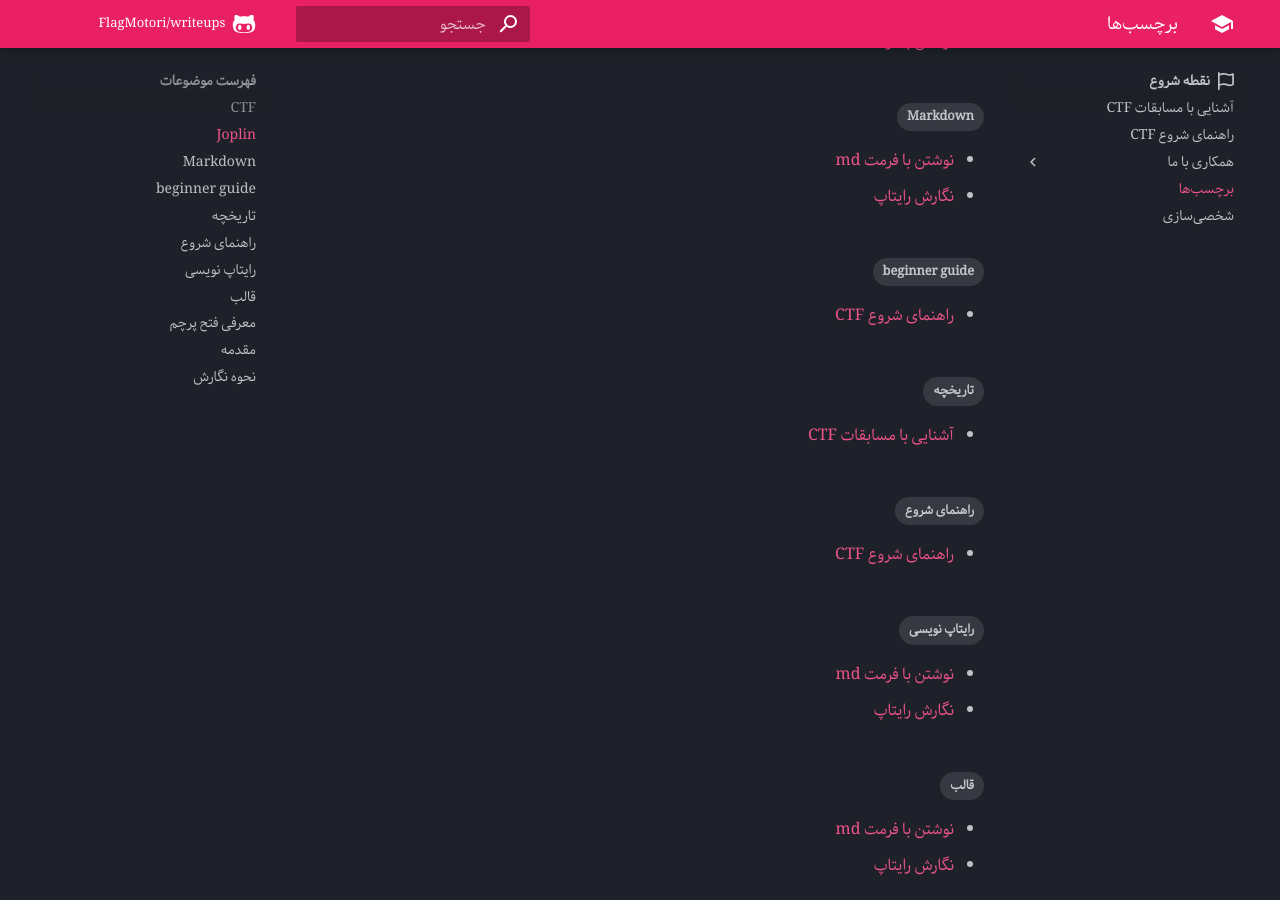
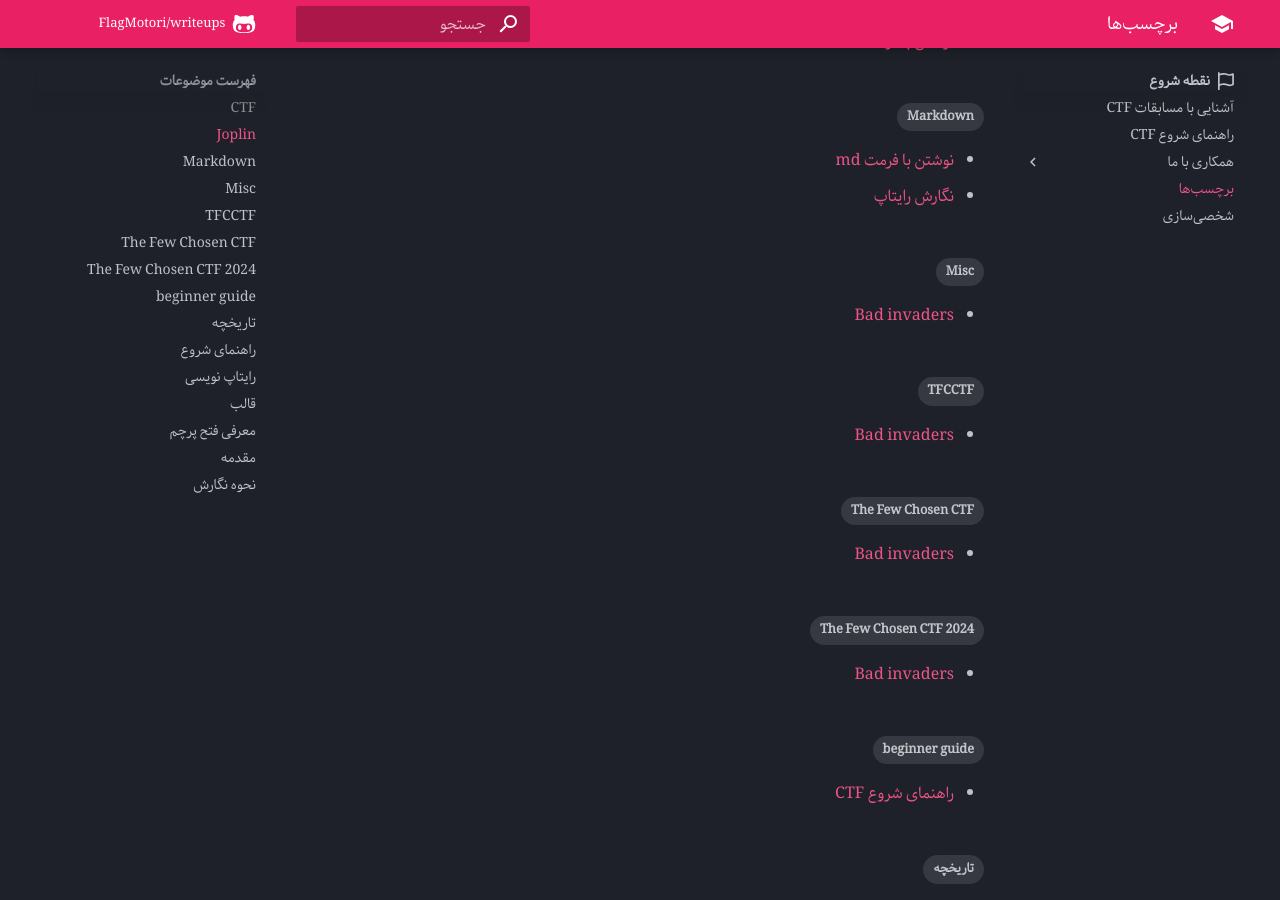
Before and after one commit to FlagMotori/writeups, an MkDocs documentation site: the page built from docs/tags.md, in a window 1280 px wide and 900 px high, scrolled down 467 px. Built offline with MkDocs 1.6.1 and Material for MkDocs 9.7.7, drawn with Linux system fonts in a browser that asks for light colours; comment, search, counter and statistics services are not loaded.

Commit message:
update misc/writeups/2024/TFCCTF/bad-invaders.md

```diff
--- a/docs/misc/writeups/2024/TFCCTF/bad-invaders.md
+++ b/docs/misc/writeups/2024/TFCCTF/bad-invaders.md
@@ -1,3 +1,12 @@
+---
+tags:
+  - TFCCTF
+  - The Few Chosen CTF
+  - The Few Chosen CTF 2024
+  - Misc
+---
+
+
    [این چالش](bad-invaders-files/bad_invaders.zip) یه گیم کامندلاینی هستش که برای گرفتن فلگ باید توش برنده شیم
 
 * دسترسی سورس کد اینا بهمون داده شده
```
Also changed, not shown: other parts of docs/misc/writeups/2024/TFCCTF/bad-invaders.md (+7 -1 lines).
